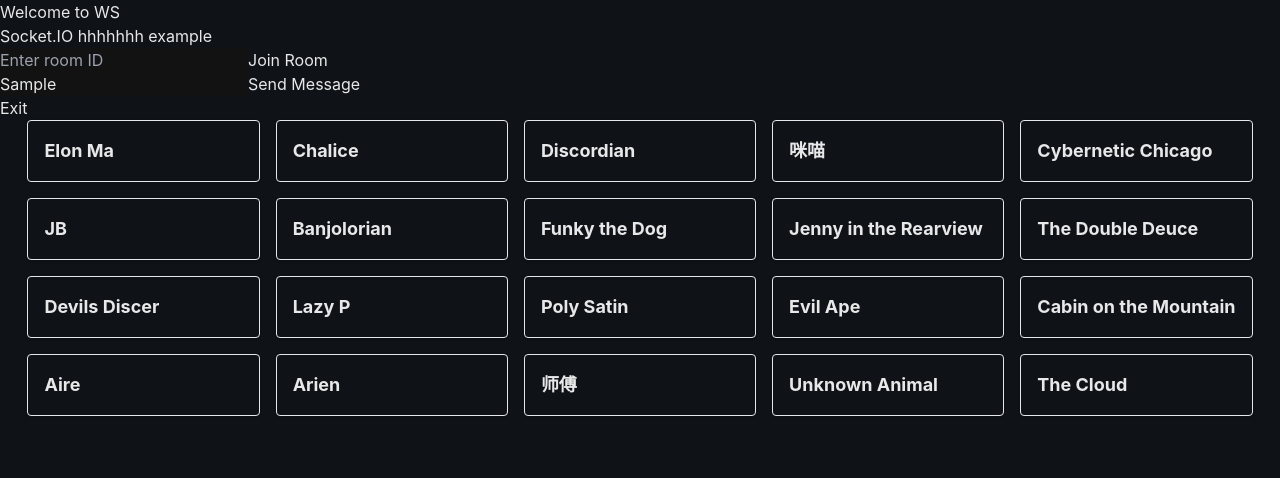
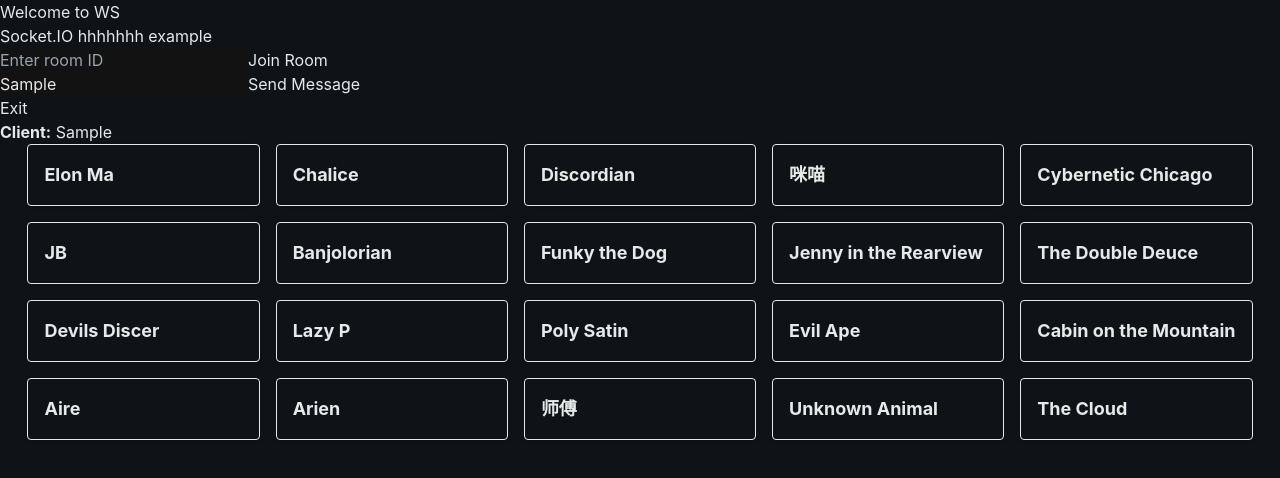
Before and after one commit to tippi-fifestarr/dd2, a Next.js app: page /play in a window 1280 px wide. Both pictures are taken after typing "Sample" into the empty fields and a click on the button "Send Message". Shown: the top 478 px of the page. Built offline with nearby package versions, Linux system fonts and the light colour scheme; no server answers; a web font is replaced by a local one; what @thirdweb-dev/react would draw is missing.

Commit message:
todo: msg from server

```diff
--- a/components/ChatArea.js
+++ b/components/ChatArea.js
@@ -35,7 +35,7 @@ const ChatArea = () => {
 
   const sendMessage = () => {
     if (socket) {
-      setMessageHistory(prevMessages => [...prevMessages, message]);
+      setMessageHistory(prevMessages => [...prevMessages, {sender: 'Client', message: message}]);
       socket.emit('message', {roomId: roomId, message: message});
     }
   };
@@ -57,12 +57,18 @@ const ChatArea = () => {
         <button onClick={sendMessage}>Send Message</button>
       </div>
       <button onClick={disconnect}>Exit</button>
+      <ul>
+        {messageHistory.map((messageData, index) => (
+          <li key={index}>
+            <strong>{messageData.sender}:</strong> {messageData.message}
+          </li>
+        ))}
+      </ul>
     </div>
   );
 };
 
 export default ChatArea;
-
 
 
 // const ChatArea = () => {
```
Also changed, not shown: result/服务器 收到之后要广播.png (added).
